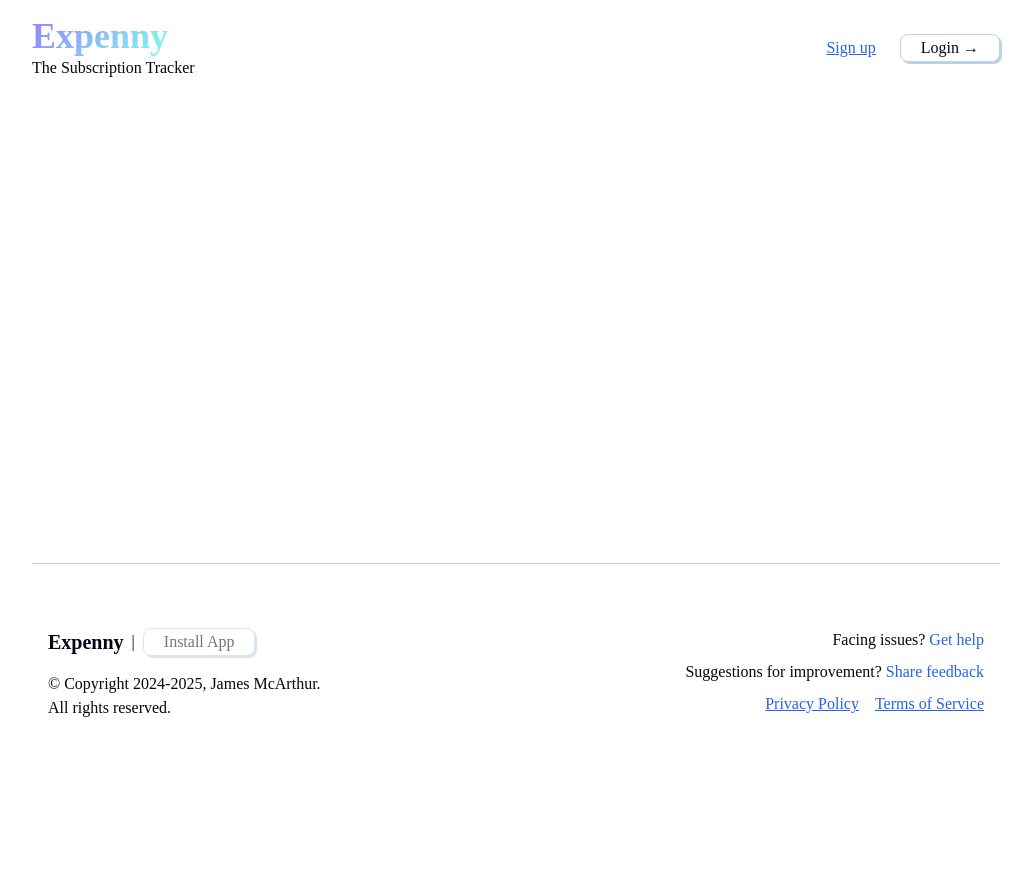
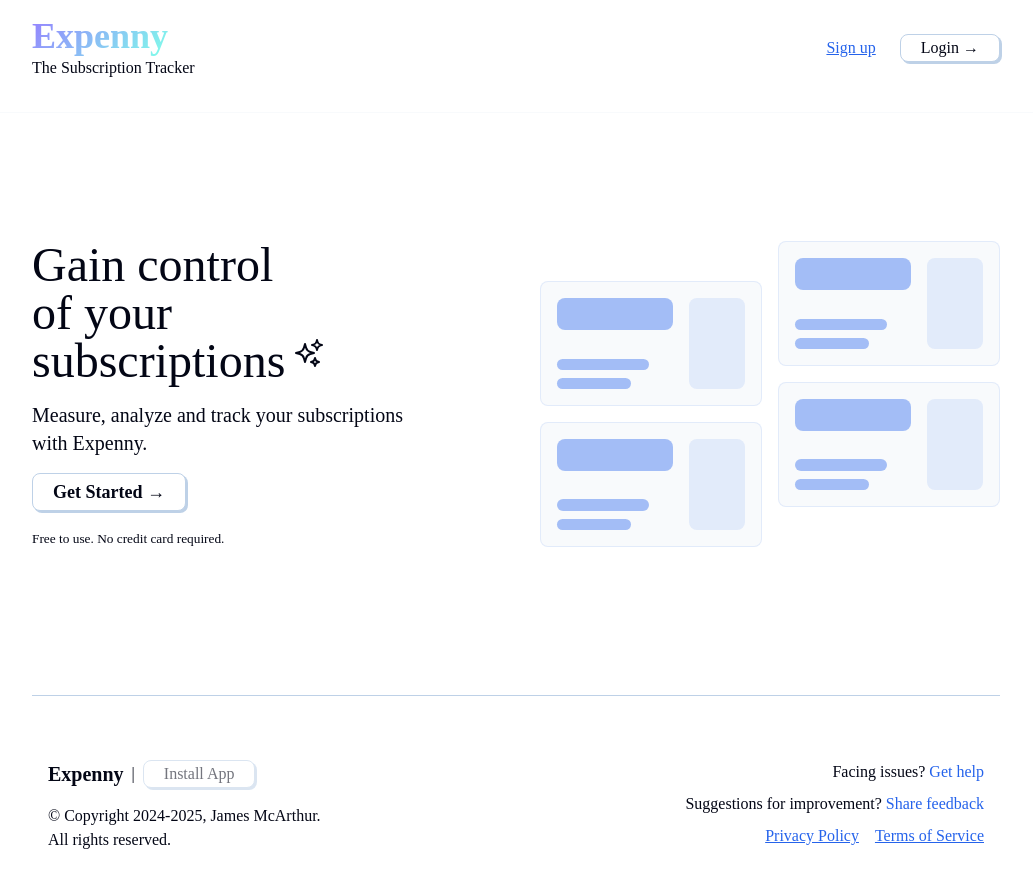
Before and after one commit to 00437110/4_expenny, a Next.js app: page / in a window 1280 px wide. Shown: the top 888 px of the page, without its empty margins (124-1157 px from the left). Before the commit the page ends 800 px from the top, so only its background shows below. Built offline with nearby package versions, Linux system fonts and the light colour scheme; a web font is replaced by a local one.

Commit message:
Chapter 4.4 done. Added some styling to our hero section for all screen sizes, specifically the cards to show

```diff
--- a/app/fanta.css
+++ b/app/fanta.css
@@ -164,7 +164,8 @@
     line-height: 1.75rem;
 }
 
-h4 {
+h4,
+.text-medium{
     font-size: 1.125rem;
     line-height: 1.75rem;
 }
@@ -684,7 +685,8 @@
         line-height: 2rem;
     }
 
-    h4 {
+    h4,
+    .text-medium{
         font-size: 1.25rem;
         line-height: 1.75rem;
     }
--- a/app/globals.css
+++ b/app/globals.css
@@ -50,6 +50,101 @@
 }
 
 /*home page*/
+.hero-section {
+  flex: 1;
+  display: grid;
+  grid-template-columns: repeat(1, minmax(0, 1fr));
+  gap: 3rem;
+  padding: 2rem;
+}
+
+.hero-section>div:first-of-type {
+  display: flex;
+  flex-direction: column;
+  gap: 1rem;
+
+}
+
+.header-text {
+  font-size: 2.5rem;
+  line-height: 2.5rem;
+
+}
+
+.hero-section svg {
+  height: 2rem;
+  padding-left: 0.5rem;
+  margin-bottom: 0.5rem;
+}
+
+.hero-section>div:first-of-type p {
+  max-width: 300px;
+}
+
+.hero-display {
+  display: grid;
+  grid-template-columns: repeat(2, minmax(0, 1fr));
+  gap: 1rem;
+}
+
+.hero-display>div {
+  display: flex;
+  flex-direction: column;
+  gap: 1rem;
+}
+
+.hero-display>div:first-of-type {
+  padding-top: 2.5rem;
+
+}
+
+.hero-display .card{
+  aspect-ratio: 16 / 9;
+  border-radius: var(--border-radius-small);
+  display: flex;
+  gap: 1rem;
+}
+
+.hero-display .card>div:first-of-type{
+  display: flex;
+  flex-direction: column;
+  gap:0.5rem;
+  flex: 1;
+
+}
+
+.card-header,
+.card-description-large,
+.card-description-small {
+  border-radius: var(--border-radius-small);
+  background: var(--color-link);
+  opacity: 0.4;
+}
+
+.card-header {
+  padding: 1rem 0;
+}
+
+.card-description-large{
+  width: 80%;
+  padding: 0.35rem 0;
+}
+
+.card-description-small{
+  width: 64%;
+  padding: 0.35rem 0;
+}
+
+.card-blank{
+  flex: 1;
+}
+
+.card-square {
+  background: var(--color-link-transparent);
+  border-radius: var(--border-radius-small);
+  padding: 2rem 0;
+  width: 30%;
+}
 
 /*dashboard page*/
 
@@ -68,10 +163,10 @@
   padding: 4rem 0;
 }
 
-.login>div:last-of-type{
- display: flex;
- align-items: center;
- gap: 1rem;
+.login>div:last-of-type {
+  display: flex;
+  align-items: center;
+  gap: 1rem;
 }
 
 /*footer*/
@@ -118,9 +213,31 @@
     gap: 3rem;
   }
 
+  .hero-section{
+    padding: 3rem;
+  }
+
+  .header-text{
+    font-size: 3rem;
+    line-height: 3rem;
+  }
+
+  .hero-section>div:first-of-type p {
+    max-width: 400px;
+  }
+
 }
 
 @media (min-width: 768px) {
+
+  .hero-section {
+    padding: 6rem 0;
+    grid-template-columns: repeat(2, minmax(0,1fr));
+    gap: 3rem;
+
+  }
+
+
   .footer-content {
     flex-direction: row;
   }
@@ -128,7 +245,7 @@
   .footer-content>div:last-of-type {
     display: flex;
     flex-direction: column;
-    gap:0.5rem;
+    gap: 0.5rem;
     align-items: flex-end;
   }
 }
--- a/app/page.js
+++ b/app/page.js
@@ -1,6 +1,7 @@
+import Hero from "@/components/Hero";
 
 export default function Home() {
   return (
-  <div></div>
+  <Hero />
   );
 }
--- a/components/Hero.jsx
+++ b/components/Hero.jsx
@@ -1,5 +1,88 @@
-export default function Hero(){
-    return(
-        <div></div>
+import Link from "next/link";
+
+export default function Hero() {
+    return (
+        <div className="hero-section">
+            {/* for the text to*/}
+            <div>
+                <p className="header-text"> Gain control <br />of your <br />
+                    subscriptions
+                    <svg xmlns="http://www.w3.org/2000/svg" fill="none" viewBox="0 0 24 24"
+                        strokeWidth="1.5" stroke="#030615" className="size-6">
+                        <path strokeLinecap="round" strokeLinejoin="round"
+                            d="M9.813 15.904 9 18.75l-.813-2.846a4.5 4.5 0 0 0-3.09-3.09L2.25 12l2.846-.813a4.5 4.5 0 0 0 3.09-3.09L9 5.25l.813 2.846a4.5 4.5 0 0 0 3.09 3.09L15.75 12l-2.846.813a4.5 4.5 0 0 0-3.09 3.09ZM18.259 8.715 18 9.75l-.259-1.035a3.375 3.375 0 0 0-2.455-2.456L14.25 6l1.036-.259a3.375 3.375 0 0 0 2.455-2.456L18 2.25l.259 1.035a3.375 3.375 0 0 0 2.456 2.456L21.75 6l-1.035.259a3.375 3.375 0 0 0-2.456 2.456ZM16.894 20.567 16.5 21.75l-.394-1.183a2.25 2.25 0 0 0-1.423-1.423L13.5 18.75l1.183-.394a2.25 2.25 0 0 0 1.423-1.423l.394-1.183.394 1.183a2.25 2.25 0 0 0 1.423 1.423l1.183.394-1.183.394a2.25 2.25 0 0 0-1.423 1.423Z">
+                        </path></svg>
+                </p>
+                <p className="text-medium"> Measure, analyze and track your
+                    subscriptions with Expenny. </p>
+                <Link href={'/dashboard'}>
+                    <button><h5>Get Started &rarr;</h5></button>
+                </Link>
+                <small>Free to use. No credit card required.</small>
+
+            </div>
+
+            {/* for the visual display of what the app might look like*/}
+            <div className="hero-display">
+                {/*colum number 1*/}
+                <div>
+                    <div className="card">
+                        <div>
+                            <div className="card-header"></div>
+                            <div className="card-blank"></div>
+                            <div className="card-description-large"></div>
+                            <div className="card-description-small"></div>
+
+                        </div>
+
+                        <div className="card-square" />
+
+                    </div>
+                    <div className="card">
+                        <div>
+                            <div className="card-header"></div>
+                            <div className="card-blank"></div>
+                            <div className="card-description-large"></div>
+                            <div className="card-description-small"></div>
+
+                        </div>
+
+                        <div className="card-square" />
+
+                    </div>
+                </div>
+
+                {/*colum number 2*/}
+                <div>
+                    <div className="card">
+                        <div>
+                            <div className="card-header"></div>
+                            <div className="card-blank"></div>
+                            <div className="card-description-large"></div>
+                            <div className="card-description-small"></div>
+
+                        </div>
+
+                        <div className="card-square" />
+
+                    </div>
+                    <div className="card">
+                        <div>
+                            <div className="card-header"></div>
+                            <div className="card-blank"></div>
+                            <div className="card-description-large"></div>
+                            <div className="card-description-small"></div>
+
+                        </div>
+
+                        <div className="card-square" />
+
+                    </div>
+
+                </div>
+
+
+            </div>
+        </div>
     )
 }
```
